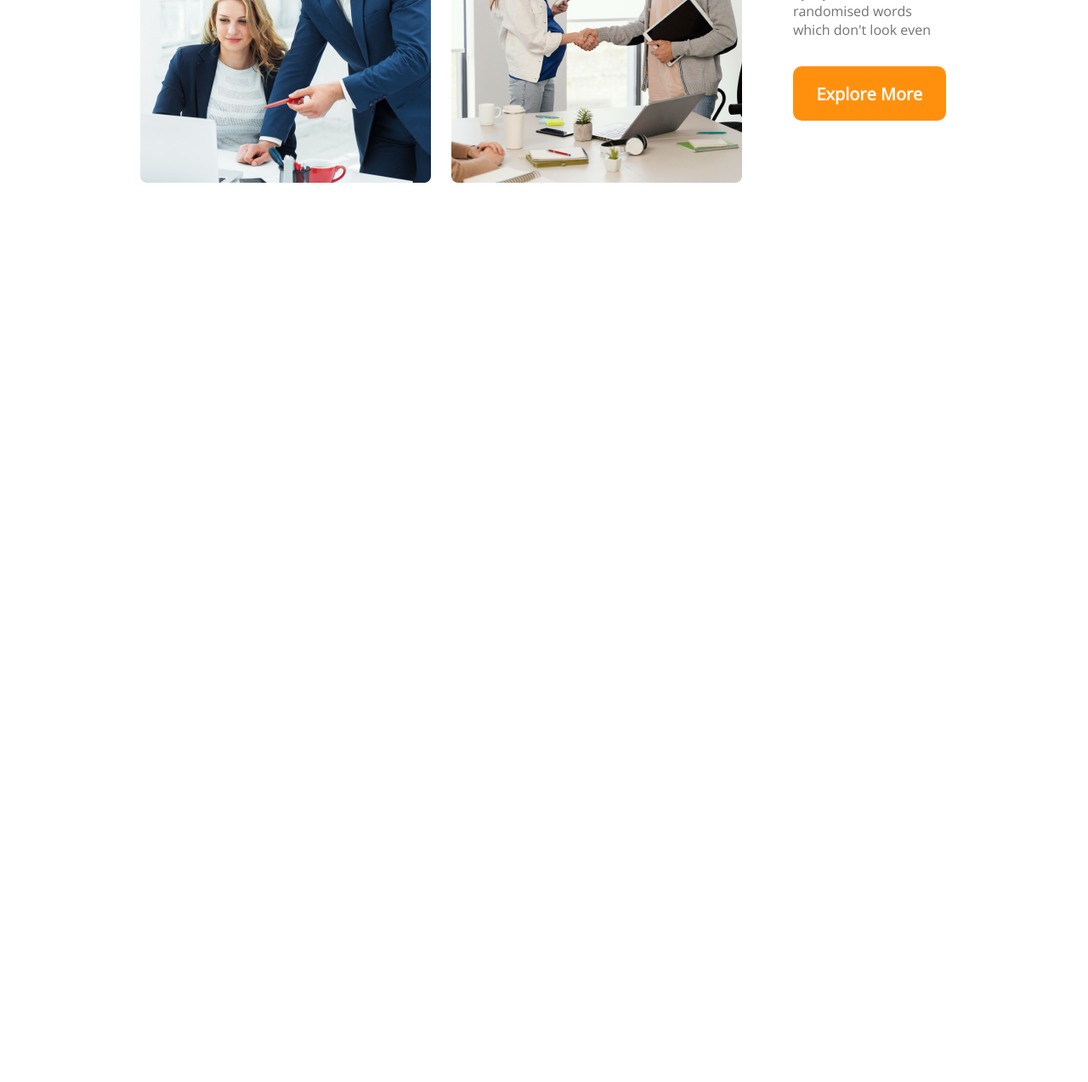
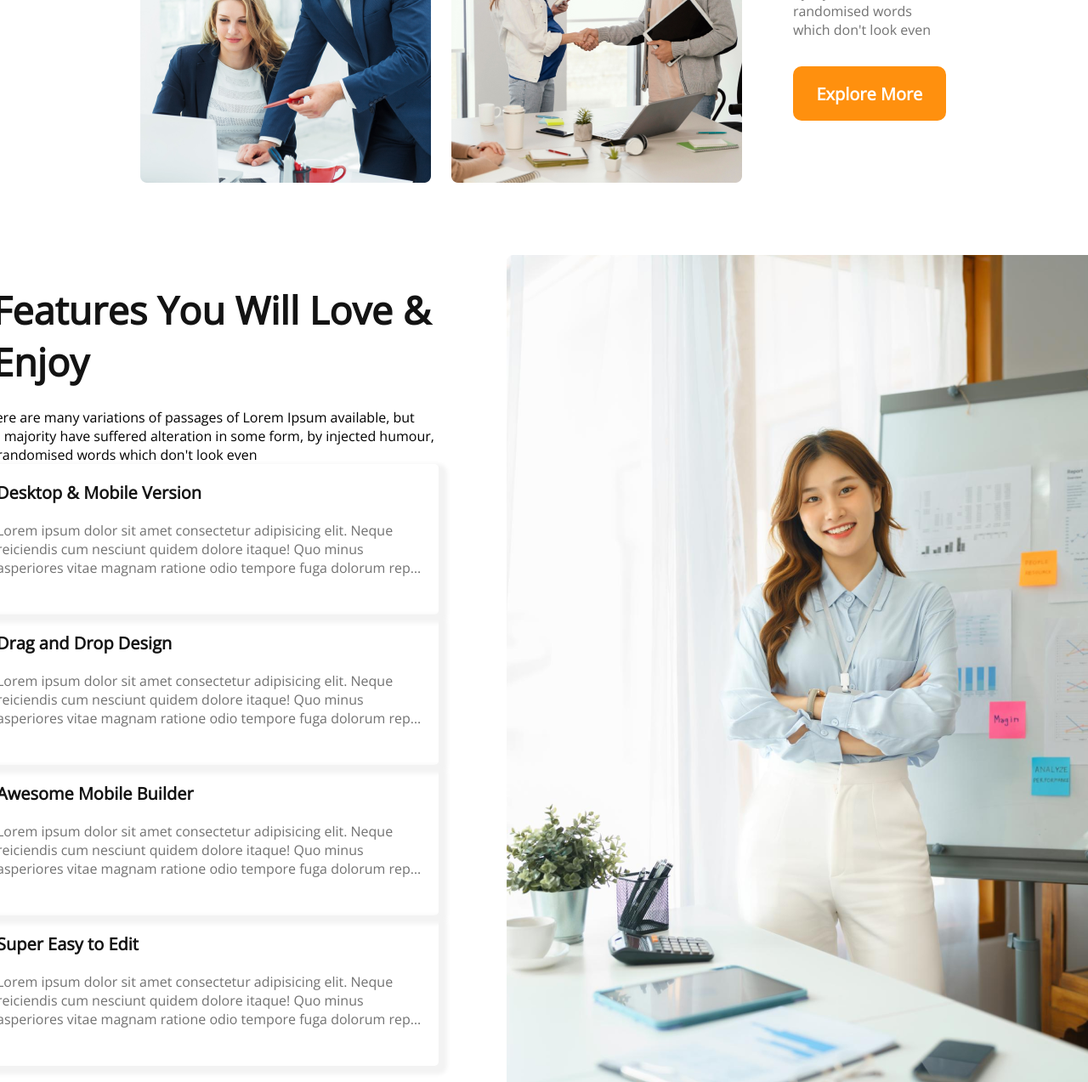
Before and after one commit to subrata20111/g3-architects-with-html-and-css, a plain HTML site: page index.html in a window 1280 px wide. Shown: the part 1806-3079 px from the top of the page at 85% size. Before the commit the page ends 2106 px from the top, so only its background shows below. Drawn offline with nearby package versions, Linux system fonts and the light colour scheme.

Commit message:
section 2 added

```diff
--- a/index.html
+++ b/index.html
@@ -61,6 +61,48 @@
                 </div>
             </div>
         </section>
+        <!-- Section 1 End -->
+
+        <!-- Section 2 Start -->
+        <section class="section-2">
+            <div class="section-2-container">
+                <div class="article-field">
+                    <div class="aside-bar">
+                        <div>
+                            <hr class="aside-hr">
+                        </div>
+                        <div>
+                            <h2 class="article-info-title">Features You Will Love & Enjoy</h2>
+                        </div>
+                    </div>
+                    <p class="-article-info-text">There are many variations of passages of Lorem Ipsum available, but the majority have suffered alteration in some form, by injected humour, or randomised words which don't look even</p>
+                    <article class="articles">
+                        <h4 class="article-title">Desktop & Mobile Version</h4>
+                        <p class="article-text">Lorem ipsum dolor sit amet consectetur adipisicing elit. Neque <br> reiciendis cum nesciunt quidem dolore itaque! Quo minus <br> asperiores vitae magnam ratione odio tempore fuga dolorum repudiandae ducimus eum temporibus, laboriosam recusandae labore quisquam exercitationem corrupti libero aliquam, quibusdam minima deleniti? Necessitatibus ipsa laborum cum sit eveniet recusandae repellat at velit? Lorem ipsum dolor sit amet consectetur adipisicing elit.</p>
+                    </article>
+                    <article class="articles">
+                        <h4 class="article-title">Drag and Drop Design</h4>
+                        <p class="article-text">Lorem ipsum dolor sit amet consectetur adipisicing elit. Neque <br> reiciendis cum nesciunt quidem dolore itaque! Quo minus <br> asperiores vitae magnam ratione odio tempore fuga dolorum repudiandae ducimus eum temporibus, laboriosam recusandae labore quisquam exercitationem corrupti libero aliquam, quibusdam minima deleniti? Necessitatibus ipsa laborum cum sit eveniet recusandae repellat at velit? Lorem ipsum dolor sit amet consectetur adipisicing elit.</p>
+                    </article>
+                    <article class="articles">
+                        <h4 class="article-title">Awesome Mobile Builder</h4>
+                        <p class="article-text">Lorem ipsum dolor sit amet consectetur adipisicing elit. Neque <br> reiciendis cum nesciunt quidem dolore itaque! Quo minus <br> asperiores vitae magnam ratione odio tempore fuga dolorum repudiandae ducimus eum temporibus, laboriosam recusandae labore quisquam exercitationem corrupti libero aliquam, quibusdam minima deleniti? Necessitatibus ipsa laborum cum sit eveniet recusandae repellat at velit? Lorem ipsum dolor sit amet consectetur adipisicing elit.</p>
+                    </article>
+                    <article class="articles">
+                        <h4 class="article-title">Super Easy to Edit</h4>
+                        <p class="article-text">Lorem ipsum dolor sit amet consectetur adipisicing elit. Neque <br> reiciendis cum nesciunt quidem dolore itaque! Quo minus <br> asperiores vitae magnam ratione odio tempore fuga dolorum repudiandae ducimus eum temporibus, laboriosam recusandae labore quisquam exercitationem corrupti libero aliquam, quibusdam minima deleniti? Necessitatibus ipsa laborum cum sit eveniet recusandae repellat at velit? Lorem ipsum dolor sit amet consectetur adipisicing elit.</p>
+                    </article>
+                </div>
+                <div class="section-2-image">
+                    <img src="images/architect.png" alt="">
+                </div>
+            </div>
+        </section>
+        <!-- Section 2 End -->
+
+        <!-- section-3 start  -->
+
+
     </Main>
     <!-- Main Body End -->
 
--- a/styles/style.css
+++ b/styles/style.css
@@ -112,6 +112,67 @@ nav{
     color: white;
 }
 
+/* section 1 End */
+
+/* section 2 style */
+.section-2{
+    margin: 0 180px 100px 180px;
+}
+.section-2-container{
+    display: flex;
+    justify-content: center;
+    align-items: center;
+    gap: 80px;
+}
+.article-field{
+    width: 586px;
+}
+.aside-bar{
+    display: flex;
+}
+.aside-hr{
+    height: 120px;
+    width: 5px;
+    background: #FF900E;
+    border: 0;
+}
+
+.article-info-title{
+    font-size: 45px;
+    font-weight: 700;
+    color: #131313;
+    padding-left: 10px;
+    padding-bottom: 24px;
+}
+.article-info-text{
+    color: #727272;
+}
+.articles{
+    display: grid;
+    grid-template-columns: repeat(1, 1fr);
+    grid-row-gap: 20px;
+    width: 500px;
+    border: 0;
+    border-radius: 5px;
+    box-shadow: 5px 5px 5px 5px #F3F3F3;;
+    padding: 20px;
+}
+.article-title{
+    font-size: 20px;
+    font-weight: 600;
+    color: #131313;
+}
+.article-text{
+    color: #727272;
+    white-space: nowrap;
+    overflow: hidden;
+    text-overflow: ellipsis;
+    height: 90px;
+}
+
+/* section 2 end */
+
+
 
 
 @media only screen and (max-width: 576px) {
```
